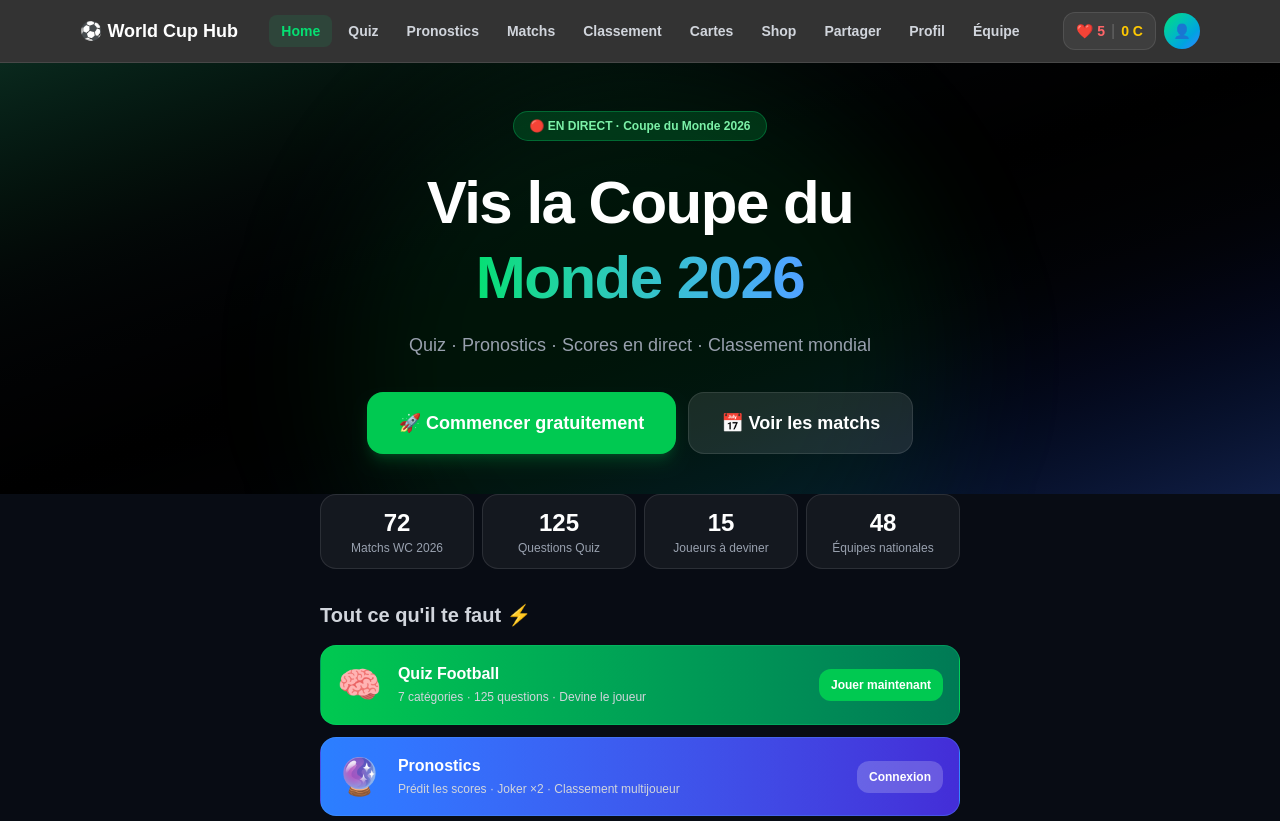
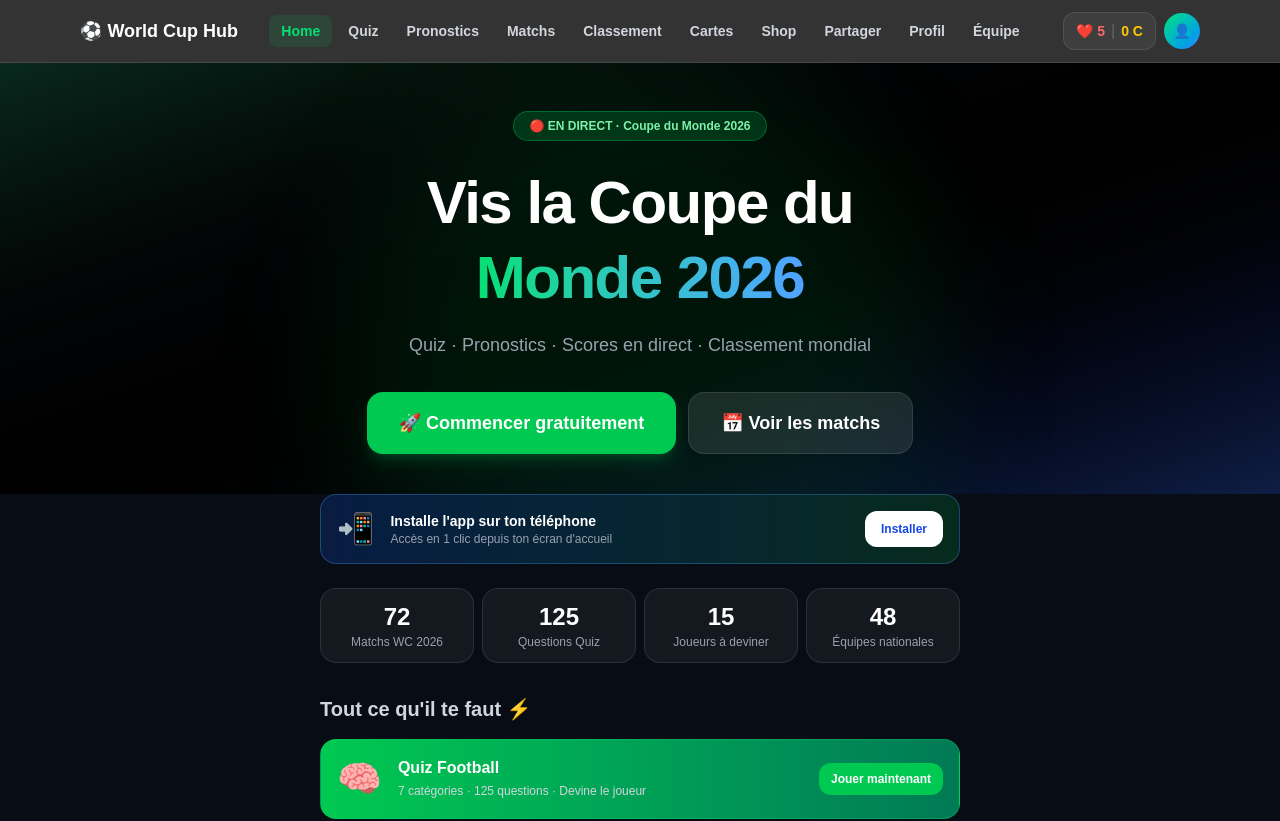
Before and after one commit to Elhadji17/world-cup-hub, a React (Vite) app: page / in a window 1280 px wide. Shown: the top 821 px of the page. Built offline with nearby package versions, Linux system fonts and the light colour scheme.

Commit message:
feat: bouton installer app sur ecran accueil

```diff
--- a/src/pages/Home.jsx
+++ b/src/pages/Home.jsx
@@ -1,11 +1,12 @@
 // src/pages/Home.jsx — Mobile-first, design moderne
 
-import { useState }              from "react";
+
 import { Link }                  from "react-router-dom";
 import { motion, AnimatePresence } from "framer-motion";
 import { useAuth }               from "../hooks/useAuth";
 import { useGameStats }          from "../hooks/useGameStats.jsx";
 import AuthModal                 from "../components/AuthModal";
+import { useState, useEffect } from "react";
 
 const FEATURES = [
   {
@@ -98,6 +99,35 @@ export default function Home() {
   const { user, logout } = useAuth();
   const { coins, lives, totalPoints } = useGameStats();
   const [showAuth, setShowAuth] = useState(false);
+  const [deferredPrompt, setDeferredPrompt] = useState(null);
+  const [isInstalled, setIsInstalled] = useState(false);
+
+  useEffect(() => {
+    if (window.matchMedia("(display-mode: standalone)").matches || window.navigator.standalone) {
+      setIsInstalled(true);
+      return;
+    }
+    function handler(e) {
+      e.preventDefault();
+      setDeferredPrompt(e);
+    }
+    window.addEventListener("beforeinstallprompt", handler);
+    return () => window.removeEventListener("beforeinstallprompt", handler);
+  }, []);
+
+  const isIOS = /iphone|ipad|ipod/.test(window.navigator.userAgent.toLowerCase());
+
+  async function handleInstallClick() {
+    if (isIOS) {
+      alert("Pour installer : appuie sur Partager ⬆️ en bas de Safari, puis \"Sur l'écran d'accueil\"");
+      return;
+    }
+    if (!deferredPrompt) return;
+    deferredPrompt.prompt();
+    await deferredPrompt.userChoice;
+    setDeferredPrompt(null);
+    setIsInstalled(true);
+  }
 
   return (
     <div className="min-h-screen bg-[#080c14] text-white">
@@ -204,6 +234,27 @@ export default function Home() {
           )}
         </div>
       </section>
+
+      {/* ── INSTALLER L'APP ──────────────────────────────────────────────── */}
+      {!isInstalled && (
+        <section className="px-4 pb-6 max-w-2xl mx-auto">
+          <motion.div
+            initial={{ opacity: 0, y: 10 }}
+            animate={{ opacity: 1, y: 0 }}
+            className="bg-gradient-to-r from-blue-600/20 to-green-600/20 border border-blue-400/30 rounded-2xl p-4 flex items-center gap-4"
+          >
+            <div className="text-3xl shrink-0">📲</div>
+            <div className="flex-1 min-w-0">
+              <h3 className="font-bold text-white text-sm">Installe l'app sur ton téléphone</h3>
+              <p className="text-xs text-gray-400">Accès en 1 clic depuis ton écran d'accueil</p>
+            </div>
+            <motion.button whileTap={{ scale: 0.95 }} onClick={handleInstallClick}
+              className="shrink-0 bg-white text-blue-700 font-bold text-xs px-4 py-2.5 rounded-xl">
+              Installer
+            </motion.button>
+          </motion.div>
+        </section>
+      )}
 
       {/* ── STATS GLOBALES ────────────────────────────────────────────────── */}
       <section className="px-4 pb-8 max-w-2xl mx-auto">
```
